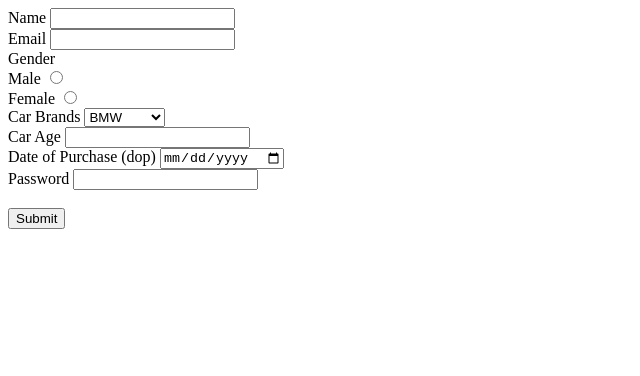
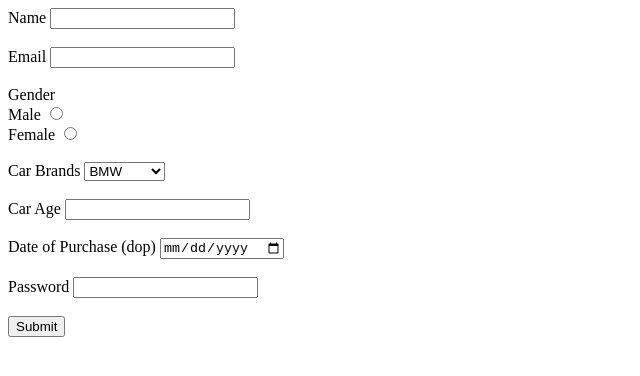
Before and after one commit to acciojob/car-insurance-form-Sathiya200010, a website: page main.html in a window 1280 px wide. Shown: the whole page, without its empty margins (0-640 px from the left). Drawn offline with Linux system fonts and the light colour scheme.

Commit message:
created a submission

```diff
--- a/main.html
+++ b/main.html
@@ -9,27 +9,28 @@
 <body>
 	<form method="post">
 	<label for ="name"> Name</label>
-	<input type="text" id="name" Required><br>
+	<input type="text" id="name" Required><br><br>
 	<label for="email">Email</label>
-	<input type="email" id="email" required><br>
+	<input type="email" id="email" required><br><br>
 	<label>Gender</label><br>
 		<label for="gender_m">Male</label>
 	<input type="radio" id="gender_m" required><br>
 		<label for="gender_f">Female</label>
-		<input id="gender_f" type="radio"><br>
+		<input id="gender_f" type="radio"><br><br>
 	<label for="Cars">Car Brands</label>
 	<select id="Cars">
 		<option>BMW</option>
 		<option>Audi</option>
 		<option>Mercedez</option>
-	</select><br>
+	</select><br><br>
 	<label for ="carage" required>Car Age</label>
-	<input type="number" id="carage"><br>
-	<label for="drop" required>Date of Purchase (dop)</label>
-	<input type="date" id="drop" required><br>
-	<label for="Password">Password</label>
-	<input type="password" id="Password" required><br><br>
-	<button type="submit">Submit</button></form>
+	<input type="number" id="carage"><br><br>
+	<label for="dop" required>Date of Purchase (dop)</label>
+	<input type="date" id="dop" required><br><br>
+	<label for="password">Password</label>
+	<input type="password" id="password" required><br><br>
+	<button type="submit">Submit</button>
+	</form>
 	<!-- the entire body must be written by student -->
     <script type="text/javascript" src="./script.js">
 </script>
```
